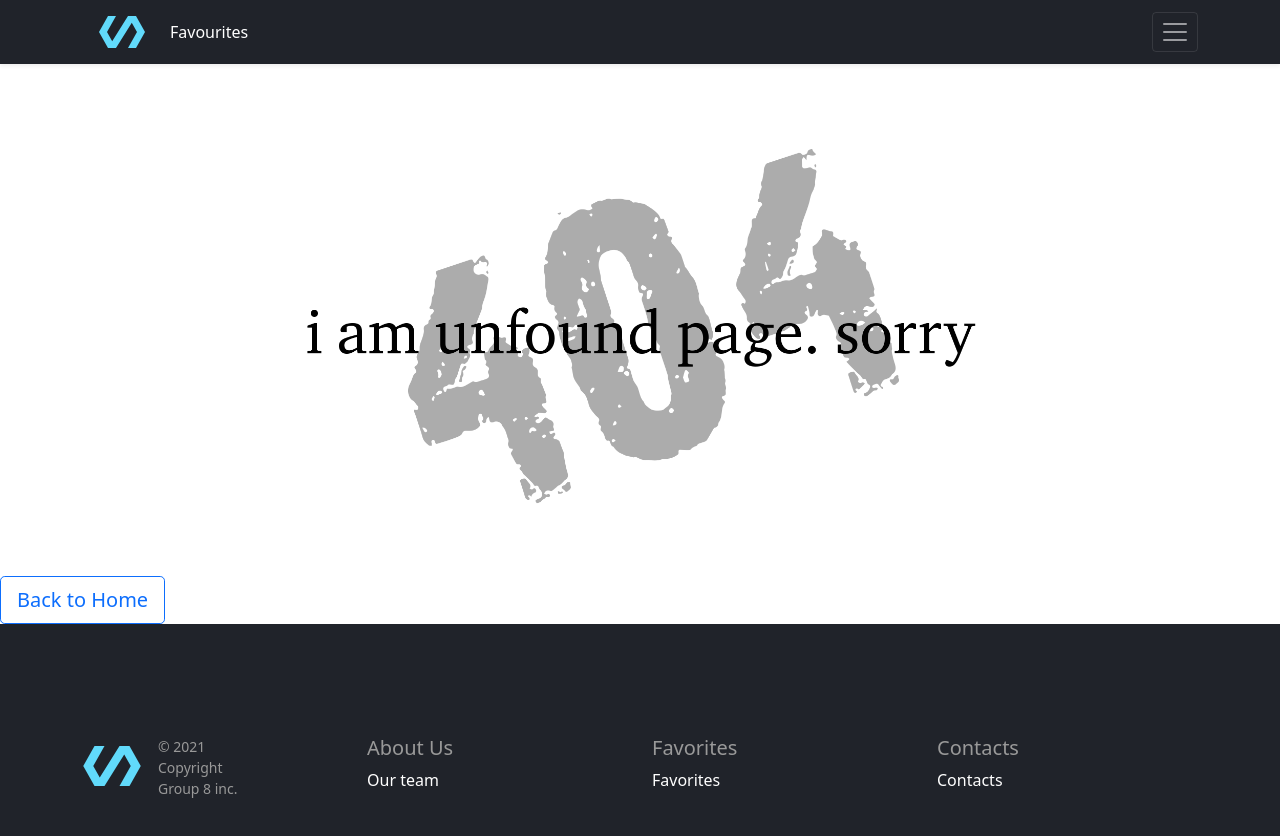
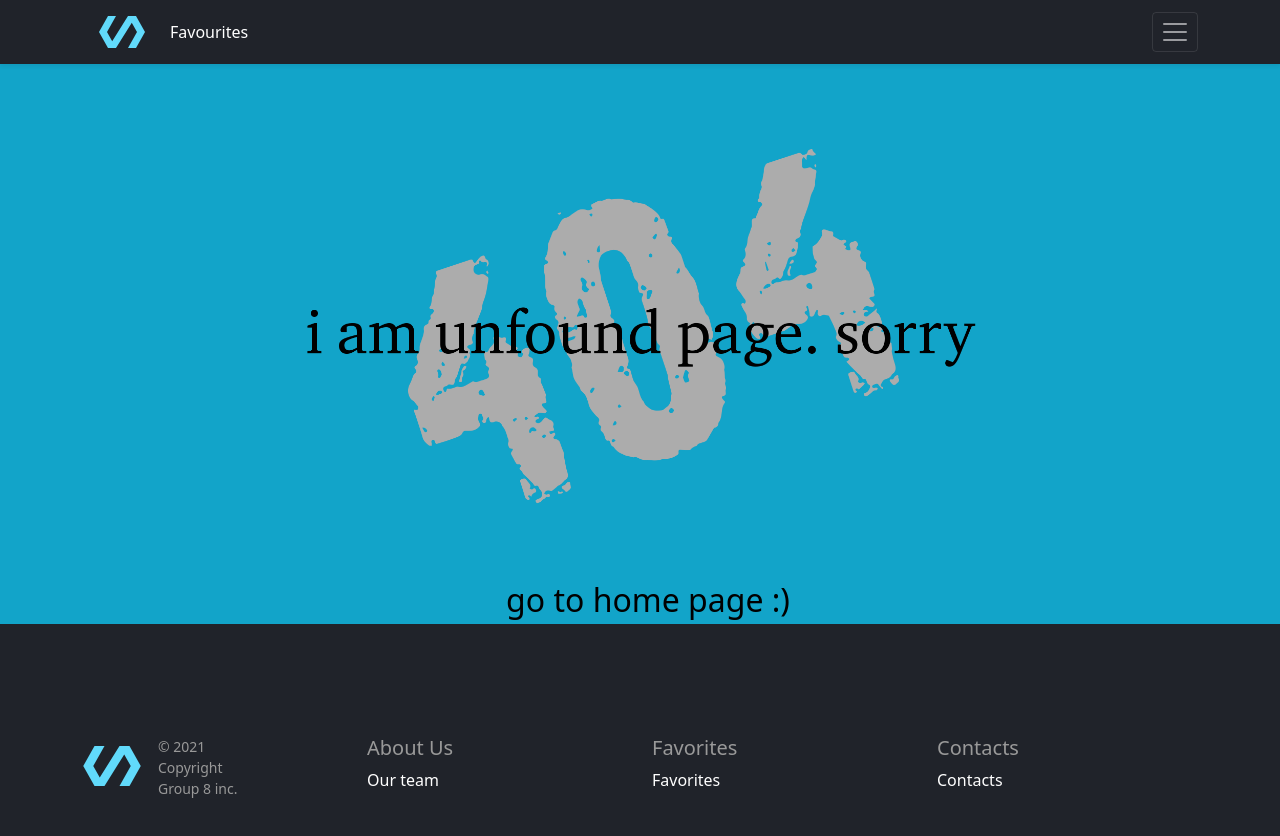
Before and after one commit to unclekoin/react-hackathon-team-website, a React (Create React App) app: page /404 in a window 1280 px wide. Shown: the top 836 px of the page. Built offline with nearby package versions, Linux system fonts and the light colour scheme.

Commit message:
fix styles page 404

```diff
--- a/src/index.css
+++ b/src/index.css
@@ -160,3 +160,22 @@ a.breadcrumb-item {
 .btn-member-card {
   width: 145px;
 }
+
+.page-wrapper-404 {
+  display: flex;
+  flex-direction: column;
+  align-items: center;
+  justify-items: center;
+  min-height: calc(100vh - 319px);
+  background-color: #12a4c9;
+}
+
+.block-to-home {
+  color: black;
+}
+
+.block-to-home a {
+  text-decoration: none;
+  font-size: 2rem;
+  color: black;
+}
--- a/src/pages/404.jsx
+++ b/src/pages/404.jsx
@@ -1,17 +1,12 @@
 import React from 'react'
+import { useHistory } from 'react-router'
 import notFoundPict from '../assets/images/404_notfound.png'
-import { useHistory } from 'react-router'
-import Button from '../components/button/btn'
+import MenuItem from '../components/navbar/MenuItem'
 
 const PageNotFound = () => {
-	const history = useHistory()
-
-	const goHome = () => {
-		history.replace('/')
-	}
   return (
     <>
-			<div className='page-wrapper'>
+      <div className='page-wrapper-404'>
         <img
           style={{
             display: 'block',
@@ -22,10 +17,10 @@ const PageNotFound = () => {
           src={notFoundPict}
           alt='Page not found'
         />
+      <div className='block-to-home'>
+        <MenuItem to=''>go to home page :)</MenuItem>
       </div>
-			<Button onClick={goHome} cls='btn btn-outline-primary btn-lg'>
-				Back to Home
-			</Button>
+      </div>
     </>
   )
 }
```
Lines whose indentation alone changed are shown as unchanged.
